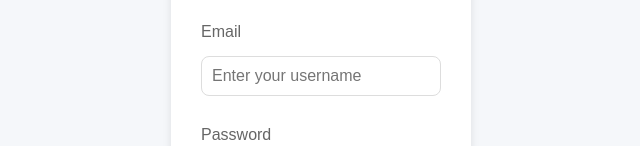
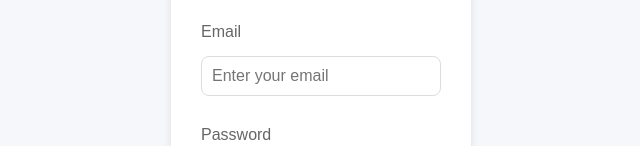
Before and after one commit to thesagargupta/admin-shoppers, a React (Vite) app: page / in a window 1280 px wide. Shown: the part 340-486 px from the top of the page, without its empty margins (319-959 px from the left). Built offline with nearby package versions, Linux system fonts and the light colour scheme; no server answers.

Commit message:
commit fix

```diff
--- a/src/pages/Login.jsx
+++ b/src/pages/Login.jsx
@@ -60,7 +60,7 @@ const Login = ({ setToken }) => {
                 value={email}
                 type="text"
                 id="username"
-                placeholder="Enter your username"
+                placeholder="Enter your email"
                 required
               />
             </div>
```
